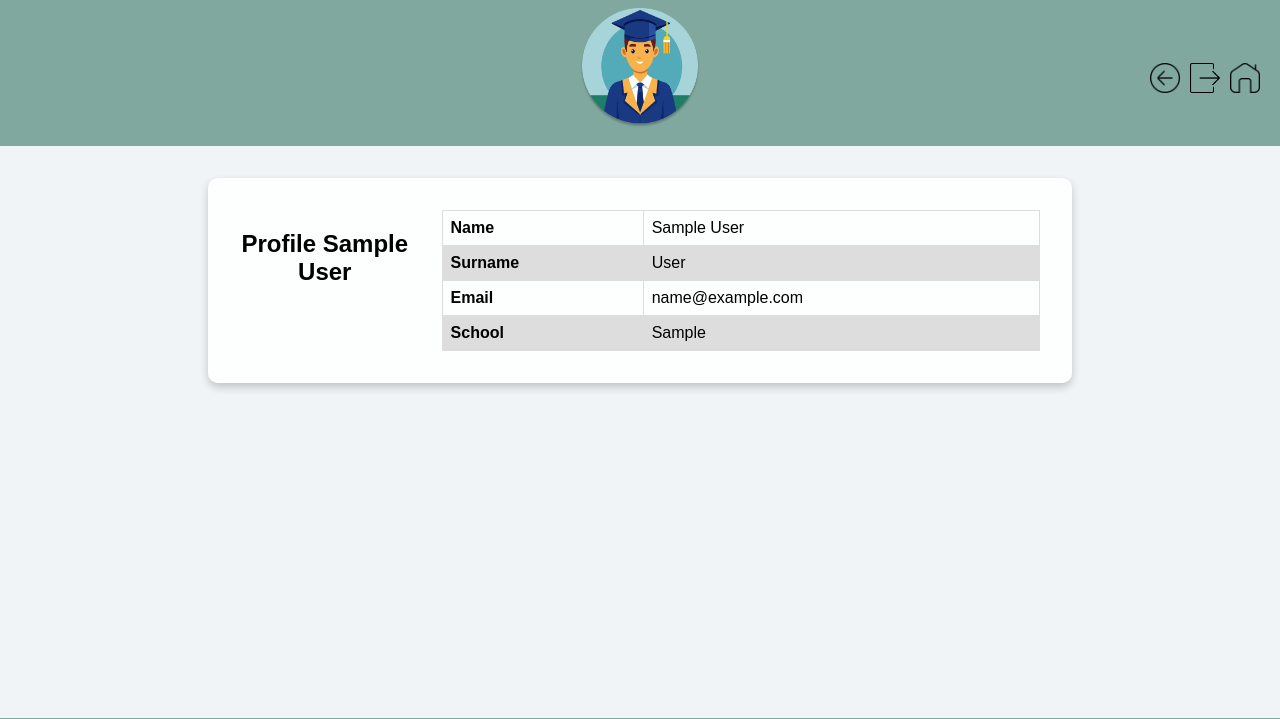
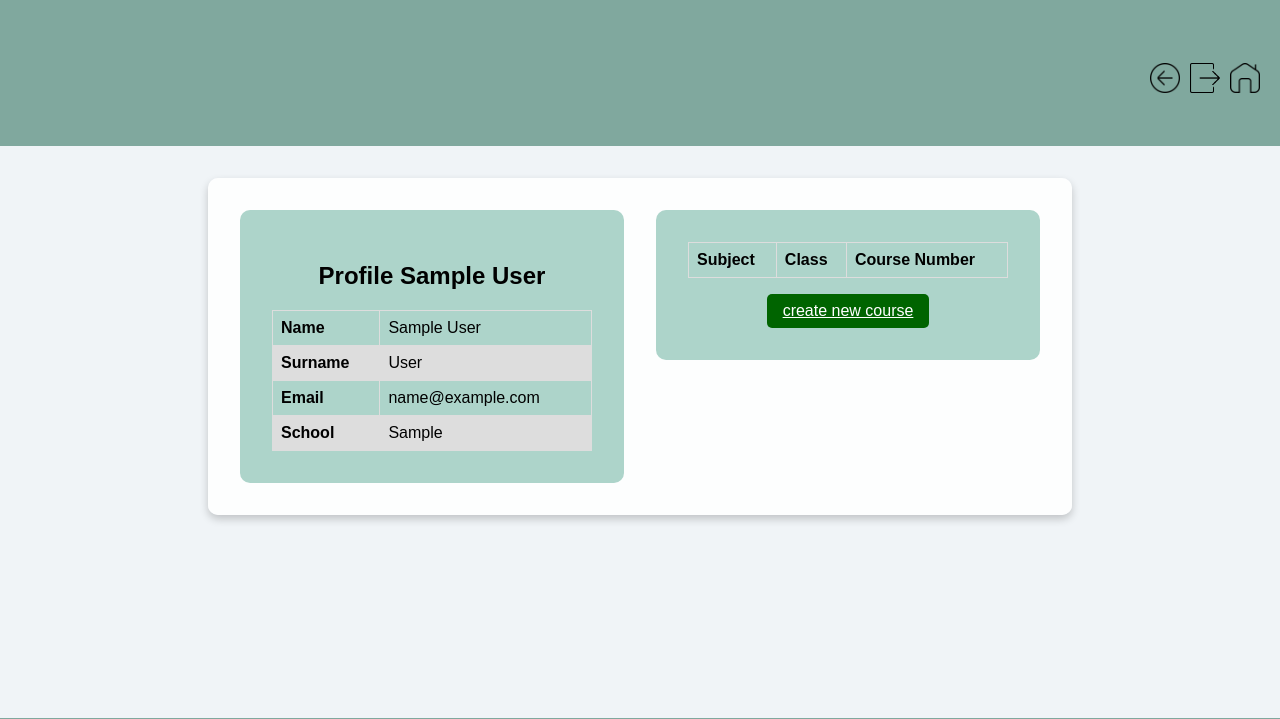
Before and after one commit to SvenjaCSch/preppy_enlarged, a Flask app: page /teacher_profile in a window 1280 px wide. Shown: the top 719 px of the page. Run offline with Flask 3, Linux system fonts and the light colour scheme; a user stored in the database is signed in; tables that the repository leaves empty hold one stand-in row (values such as "Sample post"); lists and menus that the app fills with data are empty.

Commit message:
create courses teacher

```diff
--- a/board/schema.sql
+++ b/board/schema.sql
@@ -3,7 +3,8 @@
     id INTEGER PRIMARY KEY AUTOINCREMENT,
     term VARCHAR NOT NULL,
     definition VARCHAR NOT NULL,
-    course VARCHAR(20)
+    course VARCHAR(20),
+    FOREIGN KEY (course) REFERENCES courses(id)
 );
 
 CREATE TABLE user (
@@ -16,10 +17,18 @@
     role VARCHAR(20) NOT NULL DEFAULT 'student'
 );
 
-CREATE TABLE courses (
+CREATE TABLE course (
     id INTEGER PRIMARY KEY AUTOINCREMENT,
-    course VARCHAR(100) NOT NULL,
+    course VARCHAR(100),
     course_number VARCHAR(100) NOT NULL,
     subject VARCHAR(100) NOT NULL,
-    teacher VARCHAR(100) NOT NULL
+    teacher VARCHAR(100) NOT NULL,
+    FOREIGN KEY (teacher) REFERENCES user(id)
 );
+
+CREATE TABLE course_student(
+    course_id INTEGER NOT NULL,
+    user_id INTEGER NOT NULL,
+    FOREIGN KEY (user_id) REFERENCES user(id),
+    FOREIGN KEY (course_id) REFERENCES courses(id)
+);
--- a/board/static/css/styles.css
+++ b/board/static/css/styles.css
@@ -641,7 +641,7 @@
   height: 100%;
   background-color: #4CAF50;
 }
-#progress {
+#progress2 {
   width: 0%;
   height: 100%;
   background-color: #4CAF50;
--- a/board/student.py
+++ b/board/student.py
@@ -221,3 +221,14 @@
     Passes the students name, surname, email and school to the student/profile.html
     """
     return render_template('student/profile.html', name=current_user.name, email=current_user.email, school=current_user.school, surname=current_user.surname)
+
+"""
+Get new course
+"""
+@bp.route('/login_course')
+@login_required
+def login_course()->str:
+    """
+    Redirect to the login course
+    """
+    return render_template('student/login_course.html')
--- a/board/teacher.py
+++ b/board/teacher.py
@@ -1,4 +1,4 @@
-from flask import Blueprint, render_template, redirect, url_for, request, current_app
+from flask import Blueprint, render_template, redirect, url_for, request, current_app, flash
 from flask_login import login_required, current_user
 from werkzeug.utils import secure_filename
 import os
@@ -7,6 +7,10 @@
 import json
 from .models import Flashcard
 from . import db
+from .models import Course
+import secrets
+import string
+
 
 bp = Blueprint("teacher", __name__)
 
@@ -79,7 +83,7 @@
         str: 10 Flashcards in JSON format
     """
     chunks = text.split('\n\n')
-    flashcard_limit = 10
+    flashcard_limit = 50
 
     prompt = (
         f'You are a STEM teacher. Create exactly {flashcard_limit} flashcards from the following content:\n\n{chunks}\n\n'
@@ -182,10 +186,65 @@
         return redirect(url_for('teacher.upload'))
     return render_template('teacher/upload.html')
 
+"""
+Profile
+"""
+def get_courses():
+    """
+    get courses from teacher
+    """
+
+
 @bp.route('/teacher_profile')
 @login_required
 def profile()->str:
     """
     passes the name, surname, email, school to the website
     """
-    return render_template('teacher/profile.html', name=current_user.name, email=current_user.email, school=current_user.school, surname=current_user.surname)
+    course = Course.query.filter_by(teacher= current_user.id)
+    return render_template('teacher/profile.html', name=current_user.name, email=current_user.email, school=current_user.school, surname=current_user.surname, course=course)
+
+"""
+Create new course
+"""
+def generate_random_string(length:int) -> str:
+    """
+    Function that take lenght is parameter
+    """
+    # Generate random digits and number
+    alphabet = string.ascii_uppercase + string.digits
+    return ''.join(secrets.choice(alphabet) for i in range(length))
+
+@bp.route('/course')
+@login_required
+def login_course():
+    """
+    Redirect to the create course
+    """
+    return render_template('teacher/course.html')
+
+@bp.route('/course_post', methods=['POST'])
+def course_post()->str:
+    """
+    Takes course and subject as well as user.id, create number
+    tests whether course already exists
+    If not, creates new course
+    """
+    course_name = request.form.get('course')
+    course_number = generate_random_string(10)
+    subject = request.form.get('subject')
+    teacher=current_user.id
+
+    course = Course.query.filter_by(course=course_name, subject=subject).first()
+
+    if course:
+         flash('Course already exists')
+         return redirect(url_for('teacher.profile'))
+
+
+    new_course = Course(course=course_name, course_number=course_number, subject=subject, teacher=teacher)
+    db.session.add(new_course)
+    db.session.commit()
+
+    flash(f"New course created: {course} with subject: {subject}")
+    return redirect(url_for('teacher.profile'))
--- a/board/templates/base.html
+++ b/board/templates/base.html
@@ -30,10 +30,14 @@
             <img src="{{ url_for('static', filename='images/logo.png') }}"alt="Graduation Cap Icon" class="graduation-icon">
           </a>
           {% endif %}
-          {% if current_user.is_authenticated %}
+          {% if current_user.role == "student" %}
           <a href="{{ url_for('student.landing') }}">
             <img src="{{ url_for('static', filename='images/Logo.png') }}"alt="Graduation Cap Icon" class="graduation-icon"></a>
             {% endif %}
+            {% if current_user.role == "teacher" %}
+            <a href="{{ url_for('teacher.landing') }}">
+              <img src="{{ url_for('static', filename='images/Logo.png') }}"alt="Graduation Cap Icon" class="graduation-icon"></a>
+              {% endif %}
           </div>
 
             <div class="myBtnhome">
--- a/board/templates/errors/404.html
+++ b/board/templates/errors/404.html
@@ -6,7 +6,5 @@
 </head>
 <body>
 <h1>Page not found</h1>
-<p>Please go to one of the pages below:</p>
-  {% include("_navigation.html") %}
 </body>
 </html>
--- a/board/templates/teacher/profile.html
+++ b/board/templates/teacher/profile.html
@@ -2,6 +2,7 @@
 
 {% block content %}
 <div class="main-content">
+    <div class="box">
     <h1>Profile {{name}}</h1>
     <table class="table">
         <tbody>
@@ -24,5 +25,27 @@
         </tbody>
     </table>
 </div>
+<div class="box">
+    <table id="data" class="table table-striped">
+        <thead>
+          <tr>
+            <th>Subject</th>
+            <th>Class</th>
+            <th>Course Number</th>
+          </tr>
+        </thead>
+        <tbody>
+          {% for cou in course %}
+            <tr>
+              <td>{{ cou.subject }}</td>
+              <td>{{ cou.course }}</td>
+              <td>{{ cou.course_number }}</td>
+            </tr>
+          {% endfor %}
+        </tbody>
+      </table>
+    <button><a href="{{ url_for('teacher.login_course') }}">create new course</a></button>
+</div>
+</div>
 
 {% endblock %}
```
Also changed, not shown: board/templates/_navigation.html (deleted, +0 -15 lines), board/templates/student/login_course.html (added, +24 -0 lines), board/templates/student/profile.html (+6 -4 lines), board/templates/teacher/course.html (added, +33 -0 lines).
